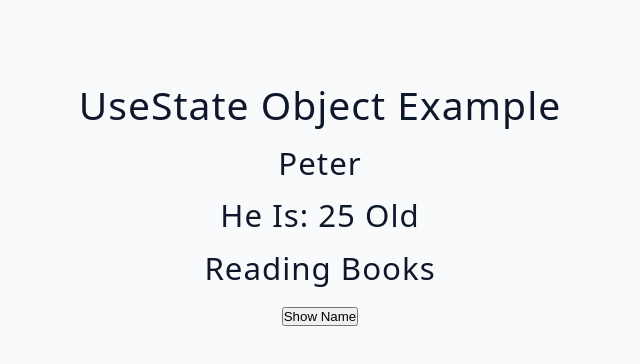
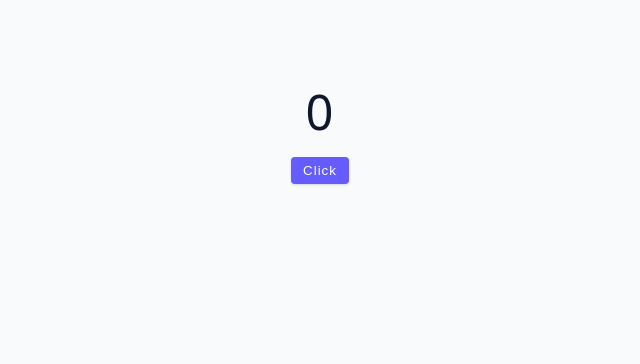
Before and after one commit to nmawela35/Advanced-React---Smilga, a React (Vite) app: page / in a window 1280 px wide. Shown: the top 364 px of the page, without its empty margins (320-960 px from the left). Built offline with nearby package versions, Linux system fonts and the light colour scheme.

Commit message:
UseState gotcha intro

```diff
--- a/src/tutorial/01-useState/starter/04-useState-object.jsx
+++ b/src/tutorial/01-useState/starter/04-useState-object.jsx
@@ -1,22 +1,36 @@
 import { useState } from "react";
 
 const UseStateObject = () => {
-  const [name, setName] = useState("Peter");
+  /* const [name, setName] = useState("Peter");
   const [age, setAge] = useState(25);
   const [hobby, setHobby] = useState("Reading books");
+ */
 
-  const displayName =() =>{
-    setName('Chris')
+  const [person,setPerson] = useState({
+    name:'Christopher',
+    age: 45,
+    hobby: 'Vha nwa mahafhe',
+  })
+  const displayName =() =>
+/*    { setName('Chris')
     setAge(45)
-    setHobby('Mahafhe')
-  }
+    setHobby('Mahafhe')} */
+
+
+  setPerson({
+    name: 'Tsire',
+    age:25,
+    hobby:'Soccer',
+  })
+
+  // setPerson({...person, name:"Christopher Mawela"}) //override name
 
   return(
-  <>
+    <>
   <h2>useState object example</h2>
-  <h3>{name}</h3>
-  <h3>He is: {`${age} old`}</h3>
-  <h3>{hobby}</h3>
+  <h3>{person.name}</h3>
+  <h3>He is: {`${person.age} old`}</h3>
+  <h3>{person.hobby}</h3>
   <button type="button" onClick={displayName}>Show Name</button>
   </>)
 };
--- a/src/tutorial/01-useState/starter/05-useState-gotcha.jsx
+++ b/src/tutorial/01-useState/starter/05-useState-gotcha.jsx
@@ -1,5 +1,21 @@
+import { useState } from "react";
+
 const UseStateGotcha = () => {
-  return <h2>useState "gotcha"</h2>;
+  const [value, setValue] = useState(0);
+
+  const handleClick = () => {
+/*     setValue((currentState) =>{
+      const newState =currentState +1;
+      // console.log(newState)
+      return newState;
+    });
+ */
+  };
+  return(
+  <div>
+    <h1>{value}</h1>
+    <button type="button" onClick={handleClick} className="btn">Click</button>
+  </div>)
 };
 
 export default UseStateGotcha;
```
Also changed, not shown: src/App.jsx (+5 -4 lines).
